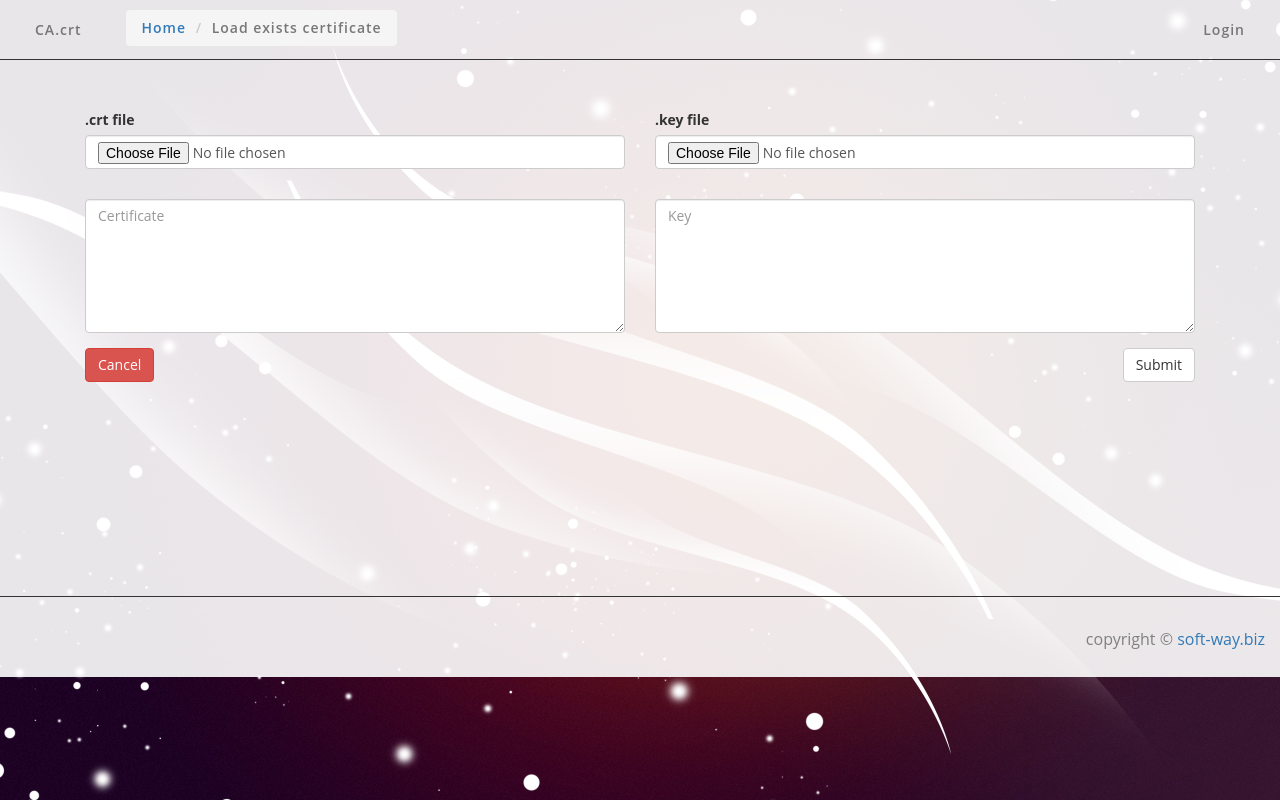
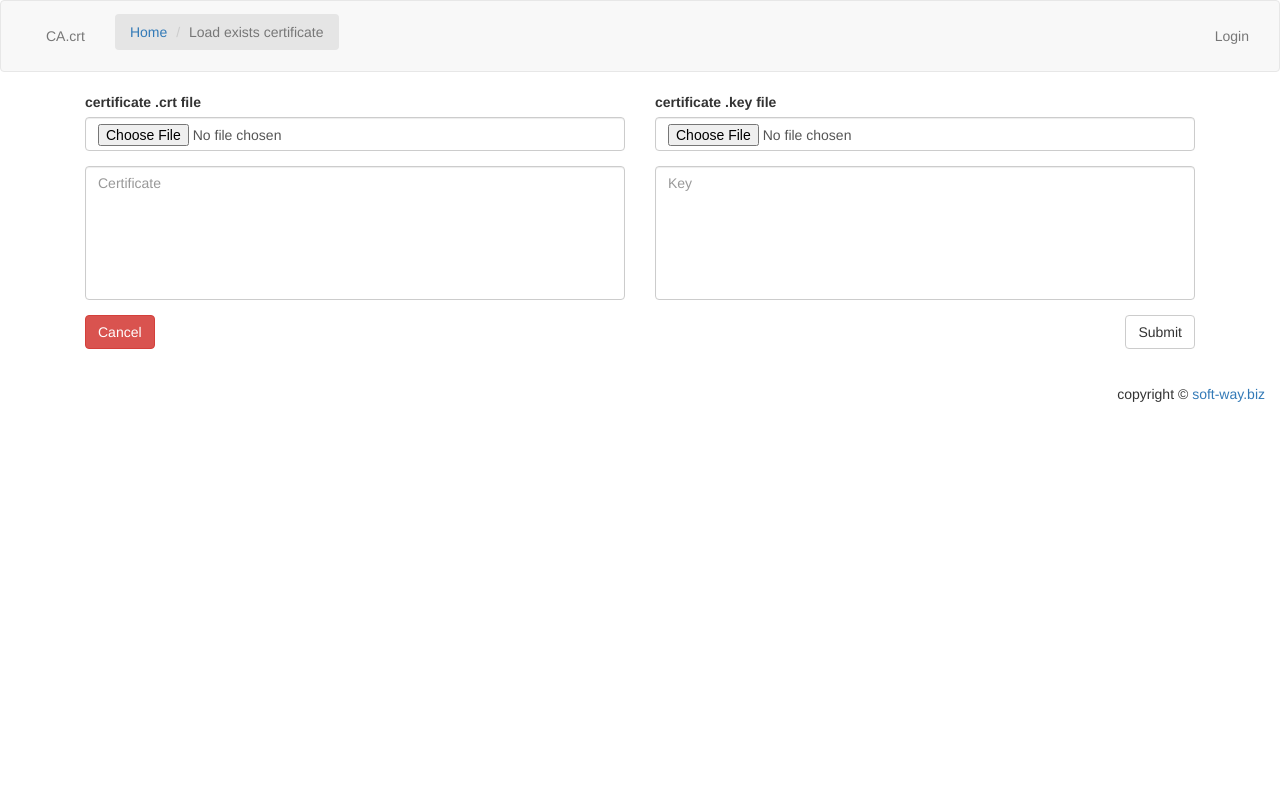
Before and after one commit to telminov/ca, a Django app: page /upload_existing/ in a window 1280 px wide. Run offline with Django 3.2, Linux system fonts and the light colour scheme; tables that the repository leaves empty hold one stand-in row (values such as "Sample post"); some libraries are stand-ins or nearby versions.

Commit message:
#33 - полностью переделал дизайн

```diff
--- a/core/forms.py
+++ b/core/forms.py
@@ -85,8 +85,8 @@ class SearchSiteCrt(forms.Form):
 
 
 class LoadSiteCrt(forms.Form):
-    crt_file = forms.FileField(required=False, label='.crt file')
-    key_file = forms.FileField(required=False, label='.key file')
+    crt_file = forms.FileField(required=False, label='certificate .crt file')
+    key_file = forms.FileField(required=False, label='certificate .key file')
     crt_text = forms.CharField(widget=forms.Textarea(attrs={'rows': '6'}), required=False, label='Certificate')
     key_text = forms.CharField(widget=forms.Textarea(attrs={'rows': '6'}), required=False, label='Key')
 
--- /dev/null
+++ b/core/static/core/css/custom_style.css
@@ -0,0 +1,80 @@
+textarea {
+    resize: none;
+}
+
+/* navbar */
+.navbar {
+    padding-top: 1rem;
+    padding-bottom: 1rem;
+}
+
+.navbar-brand {
+    line-height: 1.7rem;
+}
+
+.breadcrumb {
+    margin: 0.3rem 0 0 0;
+    background-color: #e5e5e5;
+}
+
+/* content */
+.cn-search {
+    margin-bottom: 2rem;
+}
+
+.main-table td,th {
+    text-align: center;
+}
+
+.main-table tr>td {
+    vertical-align: middle !important;
+}
+
+.new-crt-btn {
+    margin-left: 1rem;
+}
+
+.upload-existing-crt-btn,
+.upload-existing-key-btn {
+    margin: 0 0 1rem 0;
+}
+
+.auth-form {
+    margin-top: 5rem;
+}
+
+#copy-to-clipboard {
+    position: absolute;
+    top: 1rem;
+    right: 3.5rem;
+    z-index: 10;
+}
+
+#copy-to-clipboard-2 {
+    position: absolute;
+    top: 20.5rem;
+    right: 3.5rem;
+    z-index: 10;
+}
+
+.view-crt-txtarea textarea {
+    height: 18rem;
+}
+
+.submit-view-crt-btn {
+    margin-left: 1rem;
+}
+
+.well {
+    padding: 0.9rem;
+    margin-bottom: 1rem;
+}
+
+.has-root-key-btn {
+    margin-top: 1rem;
+    margin-bottom: 1rem;
+}
+/* footer */
+footer {
+    margin-top: 2rem;
+}
--- a/core/templates/core/base.html
+++ b/core/templates/core/base.html
@@ -3,10 +3,9 @@
 <head>
     <meta charset="UTF-8">
     <title>{% block title %}{% endblock %}</title>
-    {% load bootstrap3 %}
 
-    <link href="/node_modules/bootstrap/dist/css/bootstrap.css" rel="stylesheet">
-    <link href="{{ STATIC_URL }}core/css/style.css" rel="stylesheet">
+    <link href="https://bootswatch.com/simplex/bootstrap.min.css" rel="stylesheet">
+    <link href="{{ STATIC_URL }}core/css/custom_style.css" rel="stylesheet">
 
     <script src="/node_modules/jquery/dist/jquery.min.js"></script>
     <script src="/node_modules/bootstrap/dist/js/bootstrap.min.js"></script>
@@ -19,19 +18,16 @@
 {% block brand %}{% endblock %}
 
 {% block menu %}
-    <nav class="navbar navbar-default" role="navigation">
-        <div class="">
+    <div class="navbar navbar-default">
+        <div class="container-fluid">
             <div class="navbar-header">
-                <button type="button" class="navbar-toggle" data-toggle="collapse"
-                        data-target="#bs-example-navbar-collapse-1">
-                    <span class="sr-only">Toggle navigation</span>
+                <button class="navbar-toggle" type="button" data-toggle="collapse" data-target="#navbar-main">
                     <span class="icon-bar"></span>
                     <span class="icon-bar"></span>
                     <span class="icon-bar"></span>
                 </button>
-                <a class="navbar-brand" href="{% url 'index' %}">soft-way.biz</a>
             </div>
-            <div class="collapse navbar-collapse" id="bs-example-navbar-collapse-1">
+            <div class="navbar-collapse collapse" id="navbar-main">
                 <ul class="nav navbar-nav">
                     <li>
                         {% if root_crt.crt.url %}
@@ -40,7 +36,7 @@
                     <li>
                         {% if breadcrumbs %}
                             <div class="breadcrumbs col-sm-12">
-                                <ol class="breadcrumb navbar-text head-breadcrumbs" style="margin-left: 10px">
+                                <ol class="breadcrumb head-breadcrumbs">
                                     {% for label, url in breadcrumbs %}
                                         {% if url %}
                                             <li><a href="{{ url }}">{{ label }}</a></li>
@@ -52,6 +48,8 @@
                             </div>
                         {% endif %}
                     </li>
+                </ul>
+                <ul class="nav navbar-nav navbar-right">
                     {% if user.is_authenticated %}
                         <li>Hello, <strong style="display: inline-block">{{ user.get_username }}</strong><a
                                 href="{% url 'logout' %}" style="display: inline-block">Logout</a></li>
@@ -61,7 +59,7 @@
                 </ul>
             </div>
         </div>
-    </nav>
+    </div>
 {% endblock %}
 
 {% block content %}
@@ -69,11 +67,10 @@
 {% endblock %}
 
 <footer>
-
-    <div class="col-lg-12 text-center">
-        <p class="pull-right copyright">copyright &copy; <a href="http://soft-way.biz" target="_blank">soft-way.biz</a></p>
+    <div class="col-xs-12 text-center">
+        <p class="pull-right copyright">copyright &copy; <a href="http://soft-way.biz" target="_blank">soft-way.biz</a>
+        </p>
     </div>
-
 </footer>
 
 </body>
--- a/core/templates/core/certificate/upload_existing.html
+++ b/core/templates/core/certificate/upload_existing.html
@@ -6,42 +6,29 @@
 {% block page_title %}Uploading existing crt and key files{% endblock %}
 
 {% block content %}
-    <div class="box">
     <div class="container">
-        <div class="row">
         <div class="col-sm-12 upload-existing">
             <form enctype="multipart/form-data" class="form" method="post">
                 {% csrf_token %}
                 {% bootstrap_form_errors form %}
-                    <div class="raw">
-                        <div class="col-sm-6 crt-upload">
-                            <div id="first-input-button">
-                            {% bootstrap_field form.crt_file layout='horizontal' form_group_class='col-sm-12' %}
+                <div class="row">
+                    <div class="col-xs-6">
+                        {% bootstrap_field form.crt_file layout='horizontal' form_group_class='col-xs-12 upload-existing-crt-btn' field_class='pull-right' label_class='pull-left' %}
+                        {% bootstrap_field form.crt_text show_label=False %}
                     </div>
 
-                            <div id="first-textarea">
-                                {% bootstrap_field form.crt_text show_label=False field_class='not-resize' %}
+                    <div class="col-xs-6">
+                        {% bootstrap_field form.key_file layout='horizontal' form_group_class='col-xs-12 upload-existing-key-btn' field_class='pull-right' label_class='pull-left' %}
+                        {% bootstrap_field form.key_text show_label=False %}
                     </div>
                 </div>
-
-                        <div class="col-sm-6 key-upload">
-                            <div id="second-input-button">
-                            {% bootstrap_field form.key_file layout='horizontal' form_group_class='col-sm-12' %}
+                <div class="row">
+                    <div class="form-group text-center col-xs-12">
+                        <button class="btn btn-danger pull-left">Cancel</button>
+                        <button type="submit" class="btn btn-default pull-right">Submit</button>
                     </div>
-
-                            <div id="second-textarea">
-                                {% bootstrap_field form.key_text show_label=False field_class='not-resize'%}
-                            </div>
-                        </div>
-                    </div>
-                    <div class="form-group text-center col-sm-12">
-                            <button type="submit" class="btn btn-danger pull-left">Cancel</button>
-                            <button type="submit" class="btn btn-default pull-right">Submit</button>
                 </div>
             </form>
         </div>
     </div>
-        </div>
-    </div>
-
 {% endblock %}
--- a/core/templates/core/root_certificate_managing/delete.html
+++ b/core/templates/core/root_certificate_managing/delete.html
@@ -4,10 +4,9 @@
 
 {% block content %}
 
-    <div class="box">
     <div class="container">
-            <div class="col-sm-12">
-                <h2 class="intro-text text-center">Are you sure?</h2>
+        <div class="col-xs-12">
+            <h2 class="text-center">Are you sure?</h2>
             <form enctype="multipart/form-data" method="post">
                 {% csrf_token %}
                 <div class="text-center">
@@ -17,6 +16,5 @@
             </form>
         </div>
     </div>
-    </div>
 
 {% endblock %}
--- a/core/templates/core/root_certificate_managing/index.html
+++ b/core/templates/core/root_certificate_managing/index.html
@@ -3,9 +3,8 @@
 {% block title %}Certification authority{% endblock %}
 
 {% block content %}
-    <div class="box">
-        <div class="">
-            <div class="col-sm-12">
+    <div class="container">
+        <div class="col-xs-12">
             <h2 class="intro-text text-center">Do you have a <strong>CA root</strong> key ?</h2>
             <hr class="visible-xs">
             <p class="text-center">
@@ -14,5 +13,4 @@
             </p>
         </div>
     </div>
-    </div>
 {% endblock %}
--- a/core/templates/core/root_certificate_managing/no_root_key.html
+++ b/core/templates/core/root_certificate_managing/no_root_key.html
@@ -9,9 +9,9 @@
 
 {% block content %}
 
-    <div class="box">
-        <div class="col-sm-12">
-            <form class="form-horizontal col-sm-7 col-lg-6 no-root-key-form" method="post">
+    <div class="container">
+        <div class="col-xs-12">
+            <form class="form-horizontal col-xs-8 col-xs-offset-1" method="post">
                 {% csrf_token %}
                 {% bootstrap_form form layout='horizontal' field_class='col-xs-7' label_class='col-xs-5' %}
                 <div class="form-group">
```
Also changed, not shown: core/templates/core/certificate/create.html (+6 -8 lines), core/templates/core/certificate/delete.html (+3 -5 lines), core/templates/core/certificate/recreation.html (+5 -7 lines), core/templates/core/certificate/view.html (+8 -5 lines), core/templates/core/index.html (+10 -7 lines), core/templates/core/login.html (+7 -12 lines), core/templates/core/root_certificate_managing/has_root_key.html (+5 -8 lines), core/templates/core/root_certificate_managing/root_already_exists.html (+5 -6 lines), core/templates/core/root_certificate_managing/root_doesnt_exist.html (+5 -6 lines), core/templates/core/root_certificate_managing/view_root_files.html (+22 -17 lines). Lines whose indentation alone changed are shown as unchanged.
